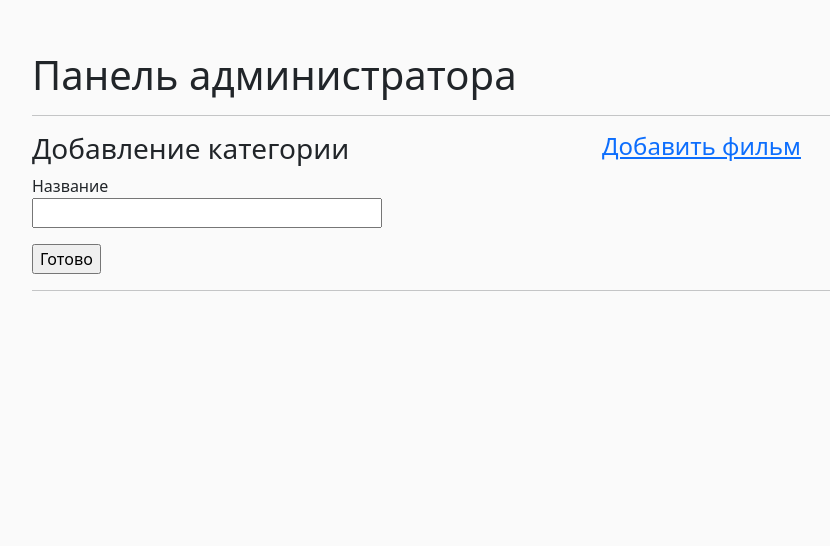
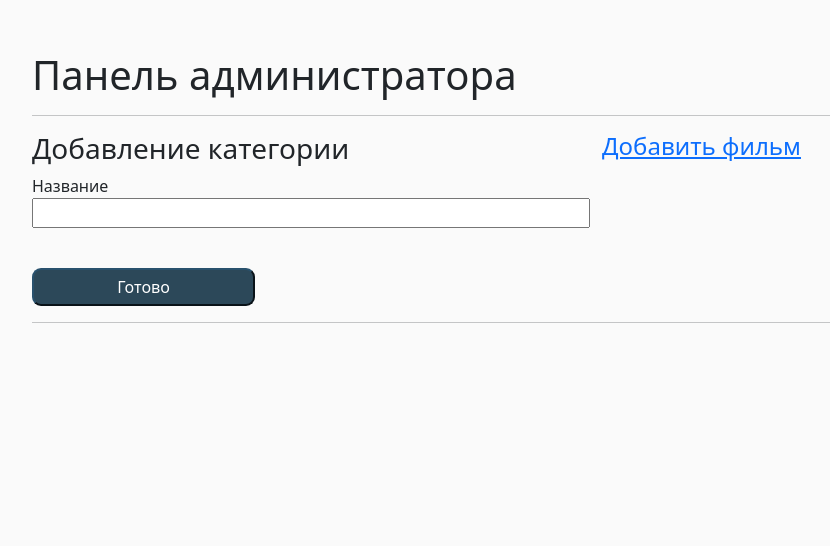
Before and after one commit to nsazhi/thesis_flask_app, a Flask app: page /admin/cat/panel in a window 1280 px wide. Shown: the part 61-607 px from the top of the page, without its empty margins (50-880 px from the left). Run offline with Flask 3, Linux system fonts and the light colour scheme; the visitor is signed in with stand-in values (Sample User, id 1).

Commit message:
modified templates, css

```diff
--- a/mff_app/routes/films.py
+++ b/mff_app/routes/films.py
@@ -9,6 +9,7 @@ def films():
     Получение всех фильмов или списка фильмов по категории при параметре запроса
     """
     slug = request.args.get('slug')
+    genre = request.args.get('genre')
     categories = get_all_categories()
     if slug:
         for c in categories:
--- a/mff_app/static/styles.css
+++ b/mff_app/static/styles.css
@@ -37,7 +37,9 @@ footer {
     padding: 5px;
 }
 
-.filter {
+.filter, input#submit {
+    padding-top: 5px;
+    padding-bottom: 5px;
     padding-left: 30px;
     padding-right: 30px;
     font-size: 1em;
@@ -47,7 +49,7 @@ footer {
     color: #fff;
 }
 
-.filter:hover {
+.filter:hover, input#submit:hover {
     background: rgba(41, 81, 109, 0.8);
 }
 
@@ -63,3 +65,15 @@ a.page-link {
 a.page-link:hover {
     color: #2c4859;
 }
+
+input, textarea {
+    width: 50%;
+}
+
+textarea {
+    height: 200px;
+}
+
+input#submit {
+    width: 20%;
+}
--- a/mff_app/templates/admin/cat_panel.html
+++ b/mff_app/templates/admin/cat_panel.html
@@ -18,6 +18,7 @@
         <br>
         {{ form.name(size=32) }}
     </p>
+    <br>
     <p>{{ form.submit() }}</p>
 </form>
 <hr>
--- a/mff_app/templates/admin/film_panel.html
+++ b/mff_app/templates/admin/film_panel.html
@@ -57,6 +57,7 @@
         <br>
         {{ form.img_url(size=32) }}
     </p>
+    <br>
     <p>{{ form.submit() }}</p>
 </form>
 {% endblock %}
--- a/mff_app/templates/admin/login.html
+++ b/mff_app/templates/admin/login.html
@@ -14,6 +14,7 @@
         {{ form.password.label }}<br>
         {{ form.password(size=32) }}
     </p>
+    <br>
     <p>{{ form.submit() }}</p>
 </form>
 {% endblock %}
```
